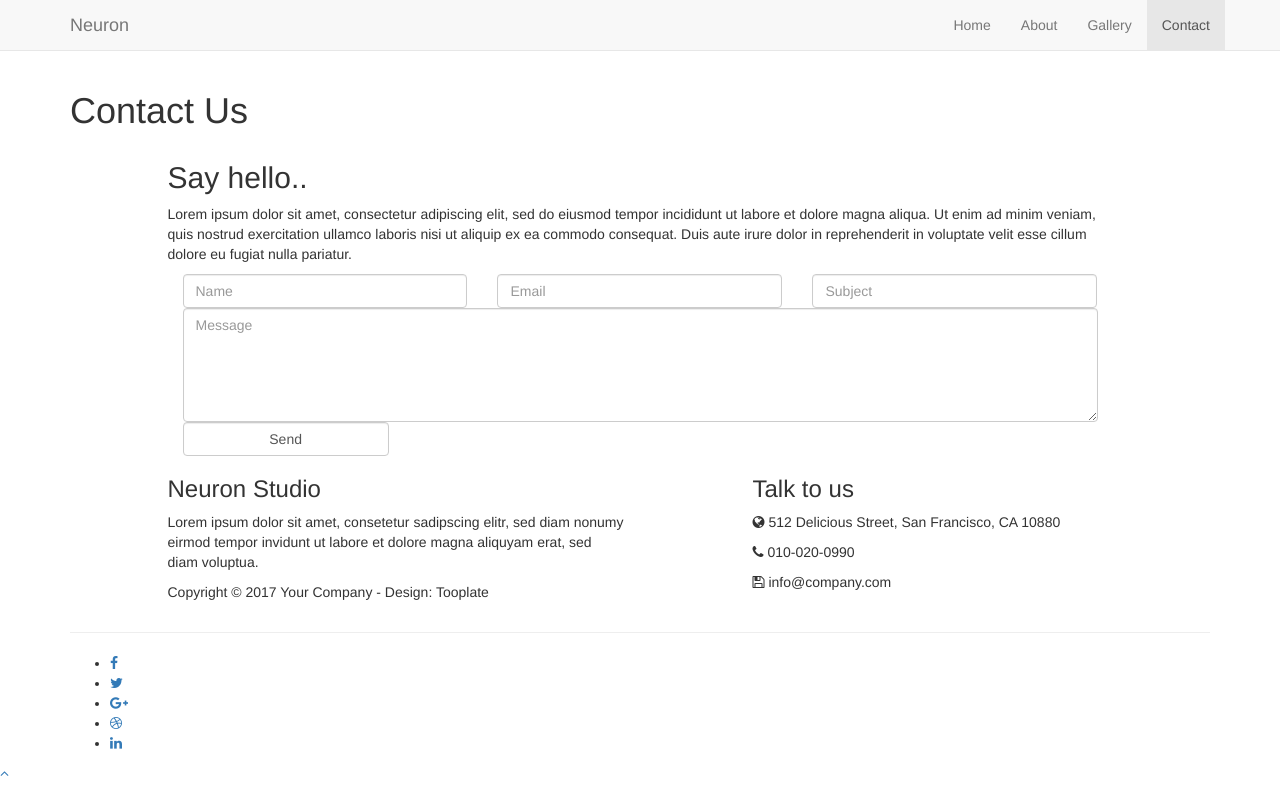
After one commit to rajrupdasofficial/bloggy, a Django app: template app/templates/contact.html in a window 1280 px wide. The commit adds this page. Run offline with Django 4.2, Linux system fonts and the light colour scheme; the template is opened without the code that fills it, so the values that code supplies are empty; some libraries are stand-ins or nearby versions.

Commit message:
rectified and adding to source control

```diff
--- /dev/null
+++ b/app/templates/contact.html
@@ -0,0 +1,161 @@
+<!DOCTYPE html>
+<html lang="en">
+<head>
+
+<meta charset="UTF-8">
+<meta http-equiv="X-UA-Compatible" content="IE=Edge">
+<meta name="description" content="">
+<meta name="keywords" content="">
+<meta name="author" content="">
+<meta name="viewport" content="width=device-width, initial-scale=1, maximum-scale=1">
+
+<title>Neuron Template - Contact</title>
+<!--
+
+Template 2085 Neuron
+
+http://www.tooplate.com/view/2085-neuron
+
+-->
+<link rel="stylesheet" href="css/bootstrap.min.css">
+<link rel="stylesheet" href="css/font-awesome.min.css">
+
+<!-- Main css -->
+<link rel="stylesheet" href="css/style.css">
+<link href="https://fonts.googleapis.com/css?family=Lora|Merriweather:300,400" rel="stylesheet">
+
+</head>
+<body>
+
+<!-- PRE LOADER -->
+
+<div class="preloader">
+     <div class="sk-spinner sk-spinner-wordpress">
+          <span class="sk-inner-circle"></span>
+     </div>
+</div>
+
+<!-- Navigation section  -->
+
+<div class="navbar navbar-default navbar-static-top" role="navigation">
+     <div class="container">
+
+          <div class="navbar-header">
+               <button class="navbar-toggle" data-toggle="collapse" data-target=".navbar-collapse">
+                    <span class="icon icon-bar"></span>
+                    <span class="icon icon-bar"></span>
+                    <span class="icon icon-bar"></span>
+               </button>
+               <a href="index.html" class="navbar-brand">Neuron</a>
+          </div>
+          <div class="collapse navbar-collapse">
+               <ul class="nav navbar-nav navbar-right">
+                    <li><a href="index.html">Home</a></li>
+                    <li><a href="about.html">About</a></li>
+                    <li><a href="gallery.html">Gallery</a></li>
+                    <li class="active"><a href="contact.html">Contact</a></li>
+               </ul>
+          </div>
+
+  </div>
+</div>
+
+<!-- Home Section -->
+
+<section id="home" class="main-contact parallax-section">
+     <div class="overlay"></div>
+     <div class="container">
+          <div class="row">
+
+               <div class="col-md-12 col-sm-12">
+                    <h1>Contact Us</h1>
+               </div>
+
+          </div>
+     </div>
+</section>
+
+<!-- Contact Section -->
+
+<section id="contact">
+     <div class="container">
+          <div class="row">
+
+               <div class="col-md-offset-1 col-md-10 col-sm-12">
+                    <h2>Say hello..</h2>
+                    <p>Lorem ipsum dolor sit amet, consectetur adipiscing elit, sed do eiusmod tempor incididunt ut labore et dolore magna aliqua. Ut enim ad minim veniam, quis nostrud exercitation ullamco laboris nisi ut aliquip ex ea commodo consequat. Duis aute irure dolor in reprehenderit in voluptate velit esse cillum dolore eu fugiat nulla pariatur.</p>
+
+                    <form action="#" method="post">
+                         <div class="col-md-4 col-sm-4">
+                              <input name="name" type="text" class="form-control" id="name" placeholder="Name">
+                         </div>
+                         <div class="col-md-4 col-sm-4">
+                              <input name="email" type="email" class="form-control" id="email" placeholder="Email">
+                      	 </div>
+                         <div class="col-md-4 col-sm-4">
+                              <input name="subject" type="text" class="form-control" id="subject" placeholder="Subject">
+                      	 </div>
+                         <div class="col-md-12 col-sm-12">
+                              <textarea name="message" rows="5" class="form-control" id="message" placeholder="Message"></textarea>
+                         </div>
+                         <div class="col-md-3 col-sm-6">
+                              <input name="submit" type="submit" class="form-control" id="submit" value="Send">
+                         </div>
+                    </form>
+               </div>
+
+          </div>
+     </div>
+</section>
+
+<!-- Footer Section -->
+
+<footer>
+     <div class="container">
+          <div class="row">
+
+               <div class="col-md-5 col-md-offset-1 col-sm-6">
+                    <h3>Neuron Studio</h3>
+                    <p>Lorem ipsum dolor sit amet, consetetur sadipscing elitr, sed diam nonumy eirmod tempor invidunt ut labore et dolore magna aliquyam erat, sed diam voluptua.</p>
+                    <div class="footer-copyright">
+                         <p>Copyright &copy; 2017 Your Company - Design: Tooplate</p>
+                    </div>
+               </div>
+
+               <div class="col-md-4 col-md-offset-1 col-sm-6">
+                    <h3>Talk to us</h3>
+                    <p><i class="fa fa-globe"></i> 512 Delicious Street, San Francisco, CA 10880</p>
+                    <p><i class="fa fa-phone"></i> 010-020-0990</p>
+                    <p><i class="fa fa-save"></i> info@company.com</p>
+               </div>
+
+               <div class="clearfix col-md-12 col-sm-12">
+                    <hr>
+               </div>
+
+               <div class="col-md-12 col-sm-12">
+                    <ul class="social-icon">
+                         <li><a href="#" class="fa fa-facebook"></a></li>
+                         <li><a href="#" class="fa fa-twitter"></a></li>
+                         <li><a href="#" class="fa fa-google-plus"></a></li>
+                         <li><a href="#" class="fa fa-dribbble"></a></li>
+                         <li><a href="#" class="fa fa-linkedin"></a></li>
+                    </ul>
+               </div>
+
+          </div>
+     </div>
+</footer>
+
+<!-- Back top -->
+<a href="#back-top" class="go-top"><i class="fa fa-angle-up"></i></a>
+
+<!-- SCRIPTS -->
+
+<script src="js/jquery.js"></script>
+<script src="js/bootstrap.min.js"></script>
+<script src="js/jquery.parallax.js"></script>
+<script src="js/custom.js"></script>
+
+</body>
+</html>
```
Also changed, not shown: app/templates/about.html (added, +191 -0 lines), app/templates/single-post.html (+6 -2 lines).
